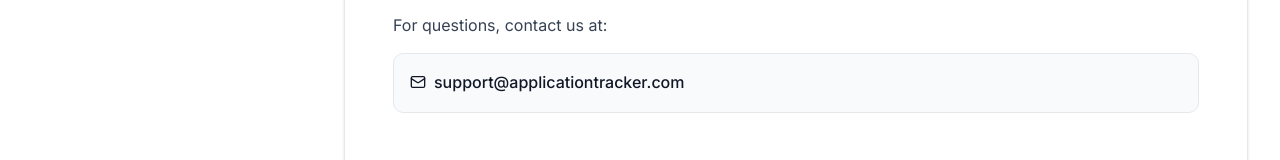
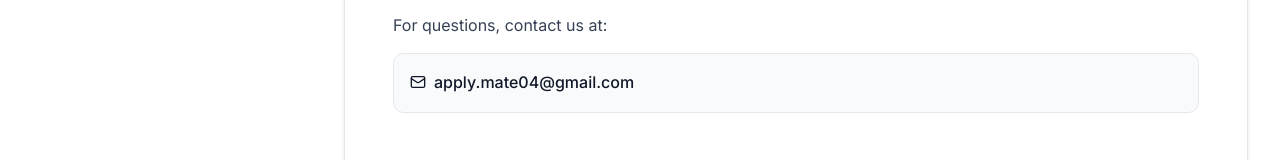
Before and after one commit to iftekhar08019/apply_mate, a Next.js app: page /terms in a window 1280 px wide. Shown: the part 2691-2851 px from the top of the page. Built offline with nearby package versions, Linux system fonts and the light colour scheme; no server answers.

Commit message:
fix the mail issue in terms page

```diff
--- a/src/app/terms/page.tsx
+++ b/src/app/terms/page.tsx
@@ -185,11 +185,11 @@ export default function TermsAndConditionsPage() {
           <p className="text-gray-700 dark:text-gray-300">For questions, contact us at:</p>
           <div className="p-4 rounded-lg border border-gray-200 dark:border-gray-700 bg-gray-50 dark:bg-gray-800">
             <a
-              href="mailto:support@applicationtracker.com"
+              href="mailto:apply.mate04@gmail.com"
               className="text-gray-900 dark:text-white font-medium hover:underline inline-flex items-center gap-2"
             >
               <Mail className="w-4 h-4" />
-              support@applicationtracker.com
+              apply.mate04@gmail.com
             </a>
           </div>
         </div>
```
